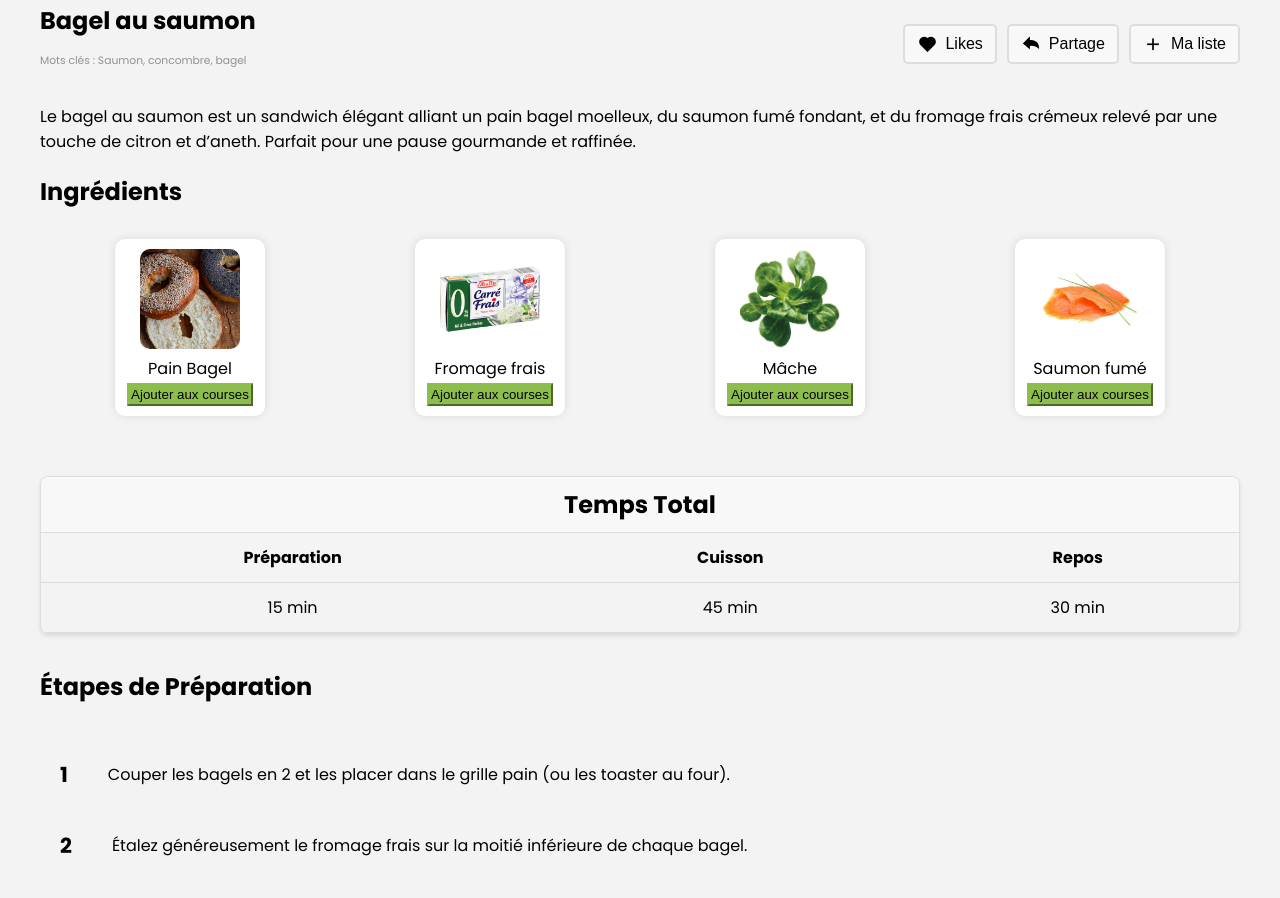
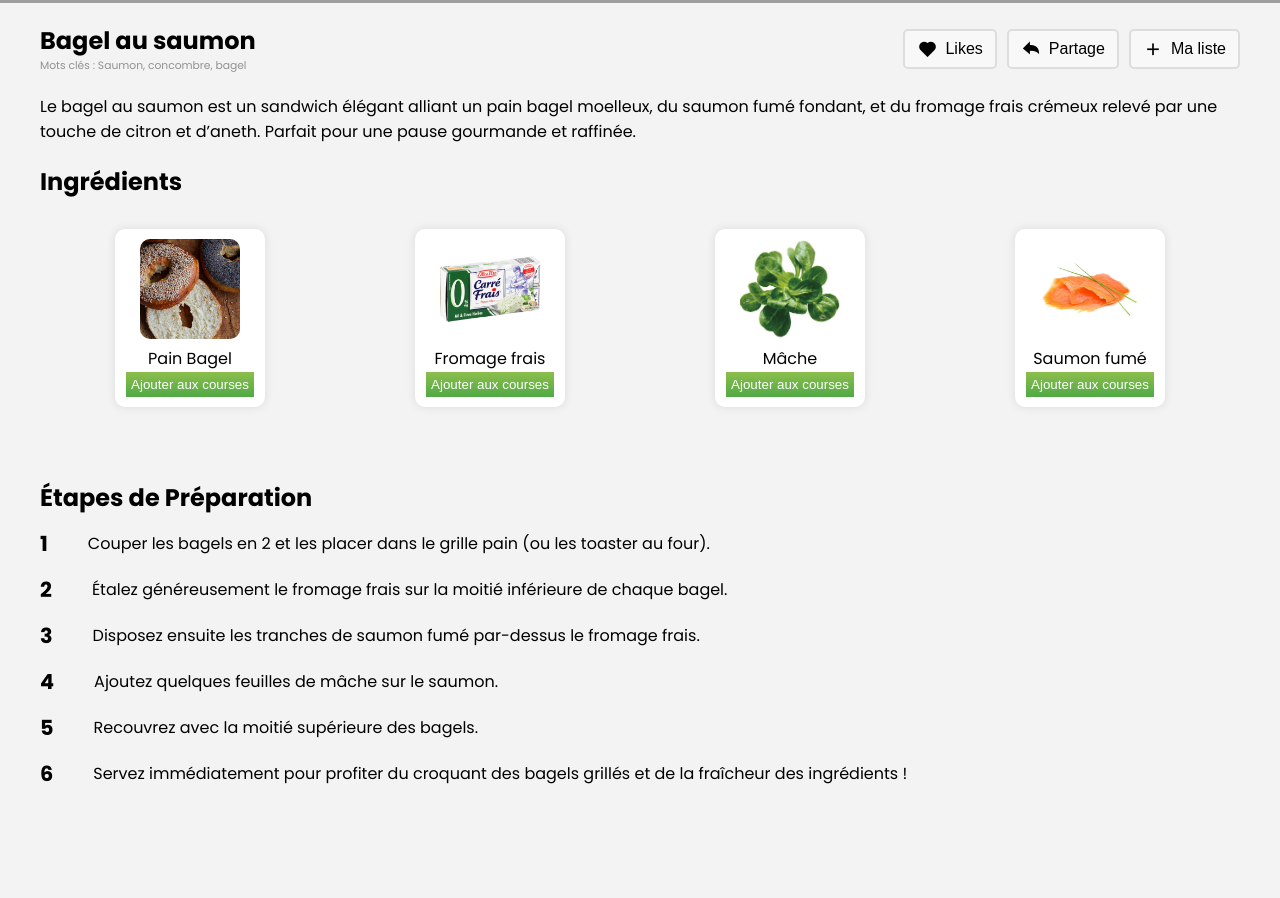
Before and after one commit to sisilass31/freshealth, a plain HTML site: page frontend/pages/recettes.html in a window 1280 px wide. Shown: the part 557-1455 px from the top of the page. After the commit the page ends 1346 px from the top, so only its background shows below. Drawn offline with nearby package versions, Linux system fonts and the light colour scheme; grey boxes are pictures that could not be loaded; files whose address does not match are found by name.

Commit message:
add/ 3eme commit

```diff
--- a/frontend/assets/css/recettes.css
+++ b/frontend/assets/css/recettes.css
@@ -11,7 +11,7 @@
 }
 
 .popUp {
-    margin: auto; /*Cette propriété indique que les marges gauche et droite doivent être automatiquement calculées de manière égale. Cela centre l'élément horizontalement au milieu de son conteneur parent. Pour que cela fonctionne correctement, l'élément doit avoir une largeur définie (comme avec max-width).*/
+    margin:  20px auto; /*Cette propriété indique que les marges gauche et droite doivent être automatiquement calculées de manière égale. Cela centre l'élément horizontalement au milieu de son conteneur parent. Pour que cela fonctionne correctement, l'élément doit avoir une largeur définie (comme avec max-width).*/
     max-width: 1200px; /* Cela signifie que l'élément ne s'étendra jamais au-delà de cette largeur, même si l'écran est plus large. Si l'écran est plus petit que 1200px, l'élément s'adaptera à la largeur disponible, tout en restant centré grâce à margin: auto. */
 }
 
@@ -20,7 +20,7 @@
 .titrerecettePopUp h6 {
    color: #919191;
    font-weight: normal; /*Spécifie l'épaisseur du texte. normal signifie que le texte aura un poids de police standard (ni gras, ni léger).*/
-   padding: 15px 0; /* Ajoute un espacement intérieur (padding) de 15px en haut et en bas de l'élément, et 0px sur les côtés gauche et droit. Cet espacement crée de l'air autour du contenu à l'intérieur de l'élément. */
+   /* padding: 15px 0; */ /* Ajoute un espacement intérieur (padding) de 15px en haut et en bas de l'élément, et 0px sur les côtés gauche et droit. Cet espacement crée de l'air autour du contenu à l'intérieur de l'élément. */
 }
 
 .titrerecettePopUp p {
@@ -58,7 +58,7 @@
 
 .background-image {
     width: 100%; /* Largeur de l'image à 100% de la largeur de la fenêtre */
-    height: 95%;  /* Hauteur de l'image à 95% de la hauteur de la fenêtre */
+    height: 100%;  /* Hauteur de l'image à 95% de la hauteur de la fenêtre */
     object-fit: cover; /* Largeur de l'image à 100% de la largeur de la fenêtre */
 }
 
@@ -180,7 +180,7 @@
 .cardPopUp{
     transition: transform 0.5s ease; /* Définit une transition fluide pour les transformations avec une durée de 0.5 seconde et une courbe de transition douce. */
     margin-top: 30px; /* Espace de 30 pixels au-dessus de l'élément */
-    margin-bottom: 60px; * Espace de 60 pixels en dessous de l'élément */
+    margin-bottom: 60px; /* Espace de 60 pixels en dessous de l'élément */
 }
 
 
@@ -188,16 +188,21 @@
 
 .ajouter-course-PopUp {
     border-color: #8DBE4C ;
-    background-color:#8DBE4C;
-    padding: 2px;
-
+    background: var(--gradient);
+    border: none;
+    padding: 5px;
+    cursor: pointer;
+    color: white;
 }
 
-.step-containerPopUp {
+.ajouter-course-PopUp:active {
+   color: #f4f4f4
+}
+
+.etapes-popup {
   display: flex;
   gap: 40px;
   align-items: center;
-  padding: 20px;
   border-radius: 6px;
 
 }
@@ -211,23 +216,48 @@
 
 }
 
+.step-containerPopUp {
+    display: flex;
+    flex-direction: column;
+    gap: 15px;
+}
+
 .step-description-PopUp {
     font-size: 1em; /* Taille du texte descriptif */
     line-height: 1.5; /* Hauteur de ligne pour une meilleure lisibilité */
 }
 
 .preparationPopUp h2 {
-    padding: 35px 0;
+    padding: 13px 0;
 }
 
   /* !!!!!!!TABLEAU !!!!!!! */
 
+
+
+/*!!!!! RESPONSIVE !!!!! */
+
+
+@media screen and (max-width: 550px){
+    .recettePopUp {
+       flex-direction: column;
+    }
+    .popUp {
+        padding: 0 20px;
+    }
+}
+/* FIN POP UP */
+
+/*FIN RECETTE*/
+
+
+
+
+
+/* TABLEAU
+
 .time-table {
-    margin: auto;
-    border: 1px solid #ddd;
-    border-radius: 8px;
-    overflow: hidden;  /* Masque le contenu qui dépasse le conteneur */
-    box-shadow: 0 2px 4px rgba(0,0,0,0.1); /* Ombre portée */
+    border-radius: 50px;
 
 }
 
@@ -236,12 +266,10 @@
     color: black;
     padding: 10px;
     margin: 0; /* utilisée pour créer un espace extérieur autour des éléments, en les séparant des autres éléments ou des bords de leur conteneur. Elle définit l'espace entre l'extérieur de la bordure d'un élément et les éléments voisins ou le bord de la page.*/
-    text-align: center;
-    border-bottom: 1px solid #ddd;
+   /*  text-align: center; */
+/* } */
 
-}
-
-table {
+/* table {
     width: 100%;
     border-collapse: collapse;
 }
@@ -258,8 +286,4 @@ tbody td {
     padding: 12px;
     border-bottom: 1px solid #ddd;
     text-align: center;
-}
-
-/* FIN POP UP */
-
-/*FIN RECETTE*/
+} */
--- a/frontend/pages/recettes.html
+++ b/frontend/pages/recettes.html
@@ -74,20 +74,24 @@
                 <h2>Ingrédients</h2>
                 <div class="ingredients-popup">
 
-                    <div class="cardPopUp"><img src="../assets/images/Image Indrégients/pain bagel.jpeg"> Pain Bagel
+                    <div class="cardPopUp">
+                        <img src="../assets/images/Image Indrégients/pain bagel.jpeg">
+                        <p>Pain Bagel</p>
                         <button class="ajouter-course-PopUp"> Ajouter aux courses </button>
                     </div>
 
-                    <div class="cardPopUp"><img src="../assets/images/Image Indrégients/fromage frais.jpeg">Fromage
-                        frais
+                    <div class="cardPopUp"><img src="../assets/images/Image Indrégients/fromage frais.jpeg">
+                       <p> Fromage frais </p>
                         <button class="ajouter-course-PopUp">Ajouter aux courses </button>
                     </div>
 
-                    <div class="cardPopUp"><img src="../assets/images/Image Indrégients/mache.jpeg">Mâche
+                    <div class="cardPopUp"><img src="../assets/images/Image Indrégients/mache.jpeg">
+                        <p>Mâche</p>
                         <button class="ajouter-course-PopUp">Ajouter aux courses </button>
                     </div>
 
-                    <div class="cardPopUp"><img src="../assets/images/Image Indrégients/saumon fumé.jpeg"> Saumon fumé
+                    <div class="cardPopUp"><img src="../assets/images/Image Indrégients/saumon fumé.jpeg">
+                        <p>Saumon fumé</p>
                         <button class="ajouter-course-PopUp">Ajouter aux courses </button>
                     </div>
 
@@ -96,7 +100,7 @@
             </section>
 
 
-            <div class="time-table">
+       <!--      <div class="time-table">
                 <h2>Temps Total</h2>
                 <table>
                     <thead>
@@ -114,7 +118,7 @@
                         </tr>
                     </tbody>
                 </table>
-            </div>
+            </div> -->
 
 
 
@@ -125,42 +129,44 @@
                 <h2>Étapes de Préparation</h2>
 
                 <div class="step-containerPopUp">
+                    <div class="etapes-popup">
                         <div class="step-number-PopUp">1</div>
                         <div class="step-description-PopUp">Couper les bagels en 2 et les placer dans le grille pain (ou les
                             toaster au four).
                         </div>
                     </div>
 
-                <div class="step-containerPopUp">
+                    <div class="etapes-popup">
                         <div class="step-number-PopUp">2</div>
                         <div class="step-description-PopUp"> Étalez généreusement le fromage frais sur la moitié inférieure
                             de chaque bagel.
                         </div>
                     </div>
 
-                <div class="step-containerPopUp">
+                    <div class="etapes-popup">
                         <div class="step-number-PopUp">3</div>
                         <div class="step-description-PopUp">Disposez ensuite les tranches de saumon fumé par-dessus le
                             fromage frais.
                         </div>
                     </div>
 
-                <div class="step-containerPopUp">
+                    <div class="etapes-popup">
                         <div class="step-number-PopUp">4</div>
                         <div class="step-description-PopUp">Ajoutez quelques feuilles de mâche sur le saumon.
                         </div>
                     </div>
 
-                <div class="step-containerPopUp">
+                    <div class="etapes-popup">
                         <div class="step-number-PopUp">5</div>
                         <div class="step-description-PopUp">Recouvrez avec la moitié supérieure des bagels.
                         </div>
                     </div>
 
-                <div class="step-containerPopUp">
+                    <div class="etapes-popup">
                         <div class="step-number-PopUp">6</div>
                         <div class="step-description-PopUp"> Servez immédiatement pour profiter du croquant des bagels
                             grillés et de la fraîcheur des ingrédients !
+                        </div>
                     </div>
                 </div>
 
```
Also changed, not shown: 1 other file. Lines whose indentation alone changed are shown as unchanged.
